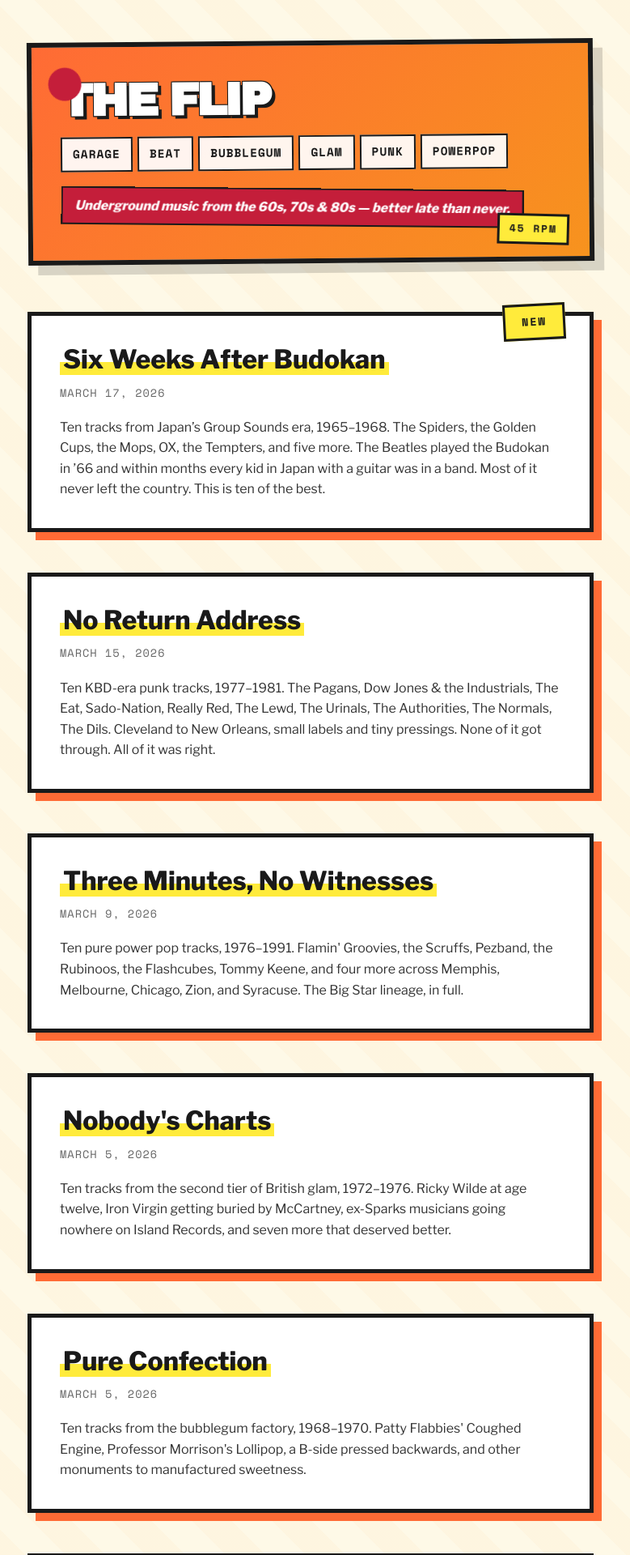
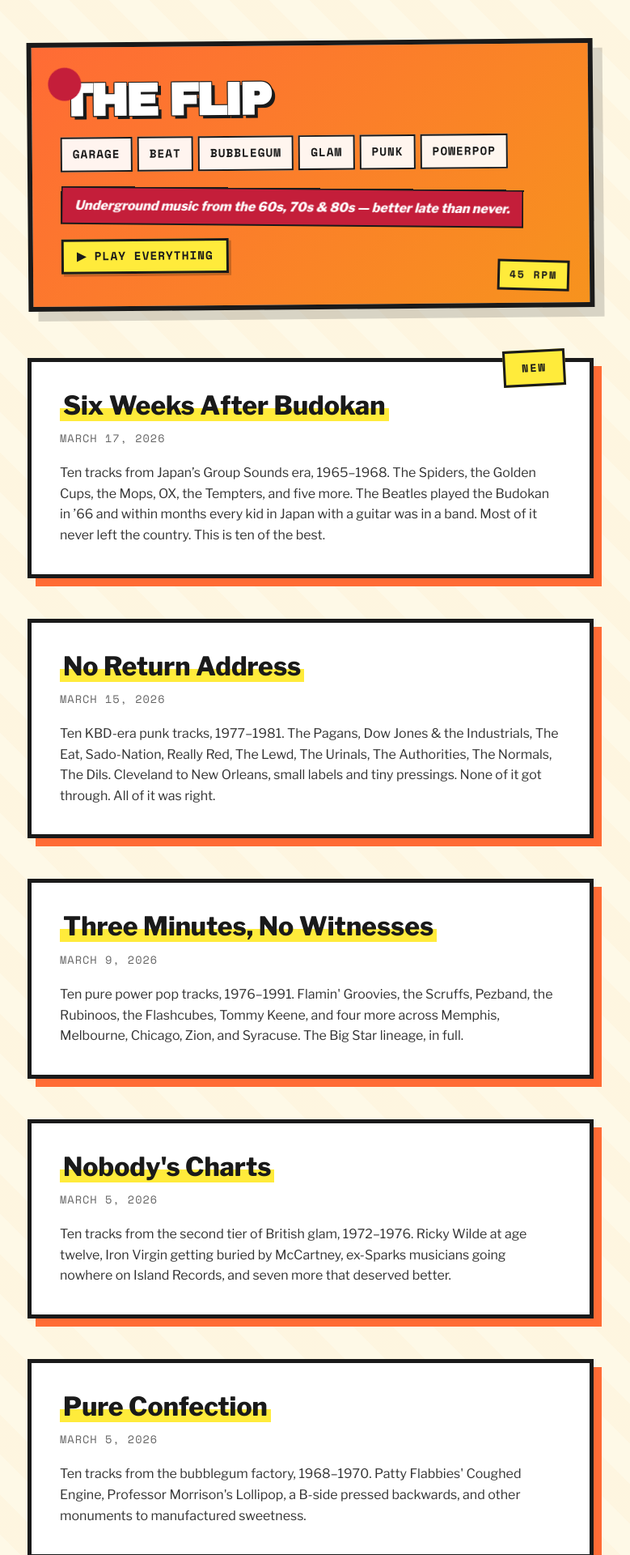
Before and after one commit to michaelgpearce/mike2000, a Jekyll site: the page built from index.html, in a window 1280 px wide. Shown: the top 1920 px of the page at 81% size, without its empty margins (256-1035 px from the left). Built offline with Jekyll 4.4.1, drawn with Linux system fonts in a browser that asks for light colours.

Commit message:
Add Play Everything header link — The Flip 2026 master playlist (80 tracks)

```diff
--- a/_layouts/default.html
+++ b/_layouts/default.html
@@ -15,6 +15,7 @@
         <span>Garage</span><span>Beat</span><span>Bubblegum</span><span>Glam</span><span>Punk</span><span>Powerpop</span>
       </div>
       <p class="header-sub">Underground music from the 60s, 70s &amp; 80s &mdash; better late than never.</p>
+      <a href="https://www.youtube.com/watch?list=PLY_J9x1TwU6cB4f_Ueoq6MZELYp6lR0TC&v=gf5duh3tkAM&autoplay=1" class="play-everything-link" target="_blank">▶ Play Everything</a>
     </div>
   </header>
 
--- a/css/style.css
+++ b/css/style.css
@@ -112,6 +112,28 @@ header h1 a {
     border: 2px solid #1a1a1a;
     margin-top: 6px;
     transform: rotate(1deg);
+}
+
+.play-everything-link {
+    display: inline-block;
+    margin-top: 14px;
+    font-family: 'Space Mono', monospace;
+    font-size: 0.9em;
+    font-weight: 700;
+    letter-spacing: 1px;
+    text-transform: uppercase;
+    color: #1a1a1a;
+    background: #ffeb3b;
+    padding: 6px 16px;
+    border: 3px solid #1a1a1a;
+    text-decoration: none;
+    box-shadow: 3px 3px 0 rgba(0,0,0,0.2);
+    transition: transform 0.1s, box-shadow 0.1s;
+}
+
+.play-everything-link:hover {
+    transform: translate(-2px, -2px);
+    box-shadow: 5px 5px 0 rgba(0,0,0,0.2);
 }
 
 main {
```
